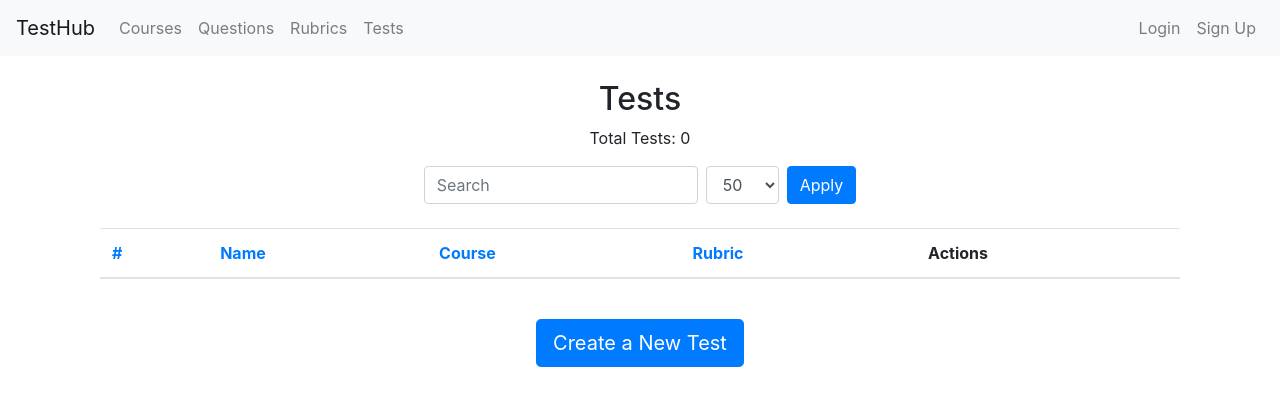
After one commit to rohitgkrmu/TestHub, a Flask app: page /tests/ in a window 1280 px wide. The commit adds this page. Shown: the top 406 px of the page. Run offline with Flask 3, Linux system fonts and the light colour scheme; data that the repository does not hold is empty; some libraries are stand-ins or nearby versions.

Commit message:
Add functionality to add, view, edit and delete tests

```diff
--- a/app.py
+++ b/app.py
@@ -8,12 +8,13 @@ from models import db, User
 from routes.courses import course_bp
 from routes.questions import question_bp
 from routes.rubrics import rubric_bp
+from routes.tests import test_bp
 from routes.auth import auth_bp
 
 def create_app():
     app = Flask(__name__)
     app.config.from_object('config.Config')
-    csrf = CSRFProtect(app)
+    csrf = CSRFProtect(app)  # Ensure CSRFProtect is initialized
 
     initialize_extensions(app)
     register_blueprints(app)
@@ -39,6 +40,7 @@ def register_blueprints(app):
     app.register_blueprint(course_bp, url_prefix='/courses')
     app.register_blueprint(question_bp, url_prefix='/questions')
     app.register_blueprint(rubric_bp, url_prefix='/rubrics')
+    app.register_blueprint(test_bp, url_prefix='/tests')
     app.register_blueprint(auth_bp)
 
 app = create_app()
--- /dev/null
+++ b/routes/tests.py
@@ -0,0 +1,91 @@
+from flask import Blueprint, request, render_template, redirect, url_for, flash
+from models import db, Test, Course, Rubric, Question
+from forms import TestCreationForm
+from utils import apply_filters, apply_sorting, apply_pagination
+import json
+
+test_bp = Blueprint('tests', __name__)
+
+@test_bp.route('/create', methods=['GET', 'POST'])
+def create_test():
+    form = TestCreationForm()
+    form.course.choices = [(course.id, course.name) for course in Course.query.all()]
+    form.rubric.choices = [(rubric.id, rubric.name) for rubric in Rubric.query.all()]
+
+    if form.validate_on_submit():
+        course_id = form.course.data
+        rubric_id = form.rubric.data
+        name = form.name.data
+
+        course = Course.query.get(course_id)
+        rubric = Rubric.query.get(rubric_id)
+        questions = Question.query.filter_by(course_id=course_id).all()
+
+        rubric_requirements = json.loads(rubric.sections)
+        selected_questions = []
+
+        question_pool = {
+            "single_mcq": [],
+            "multi_mcq": [],
+            "true_false": [],
+            "fill_blank": [],
+            "short_essay": [],
+            "long_essay": []
+        }
+
+        for question in questions:
+            if question.question_type in question_pool:
+                question_pool[question.question_type].append(question)
+
+        sufficient_questions = True
+        missing_questions = []
+
+        for section in rubric_requirements:
+            section_questions = []
+            for q_type, required_count in section.items():
+                if q_type == 'csrf_token':  # skip CSRF token
+                    continue
+                available_questions = question_pool.get(q_type, [])
+                if len(available_questions) < required_count:
+                    sufficient_questions = False
+                    missing_questions.append(f"{required_count - len(available_questions)} more {q_type.replace('_', ' ')} questions")
+                else:
+                    section_questions.extend(available_questions[:required_count])
+                    question_pool[q_type] = available_questions[required_count:]
+            selected_questions.extend(section_questions)
+
+        if not sufficient_questions:
+            flash(f"Not enough questions to create the test. Please add more questions: {', '.join(missing_questions)}", 'danger')
+            return redirect(url_for('tests.create_test'))
+
+        test = Test(name=name, course_id=course_id, rubric_id=rubric_id, questions=json.dumps([q.to_dict() for q in selected_questions]))
+        db.session.add(test)
+        db.session.commit()
+
+        flash('Test created successfully!', 'success')
+        return redirect(url_for('tests.view_test', test_id=test.id))
+
+    return render_template('test_form.html', form=form)
+
+@test_bp.route('/view/<int:test_id>', methods=['GET'])
+def view_test(test_id):
+    test = Test.query.get_or_404(test_id)
+    questions = json.loads(test.questions)
+    return render_template('test_view.html', test=test, questions=questions)
+
+@test_bp.route('/', methods=['GET', 'POST'], endpoint='list_tests')
+def list_tests():
+    query = Test.query
+
+    # Apply filters, sorting, and pagination
+    search_fields = ['name']
+    filter_fields = []
+    query = apply_filters(query, Test, search_fields, filter_fields)
+    query = apply_sorting(query, Test)
+    tests, total_tests, pagination = apply_pagination(query)
+
+    # Retrieve per_page and page from request arguments to pass to the template
+    per_page = int(request.args.get('per_page', 50))
+    page = int(request.args.get('page', 1))
+
+    return render_template('test_list.html', tests=tests, total_tests=total_tests, pagination=pagination, per_page=per_page, page=page)
--- a/templates/base.html
+++ b/templates/base.html
@@ -20,6 +20,9 @@
           </li>
           <li class="nav-item">
             <a class="nav-link" href="{{ url_for('rubrics.list_rubrics') }}">Rubrics</a>
+          </li>
+          <li class="nav-item">
+            <a class="nav-link" href="{{ url_for('tests.list_tests') }}">Tests</a>
           </li>
         </ul>
         <ul class="navbar-nav ml-auto">
--- a/templates/index.html
+++ b/templates/index.html
@@ -9,5 +9,6 @@
   <a class="btn btn-primary btn-lg" href="{{ url_for('courses.create_course') }}" role="button">Create a Course</a>
   <a class="btn btn-primary btn-lg" href="{{ url_for('questions.create_question') }}" role="button">Add a Question</a>
   <a class="btn btn-primary btn-lg" href="{{ url_for('rubrics.create_rubric') }}" role="button">Create a Rubric</a>
+  <a class="btn btn-primary btn-lg" href="{{ url_for('tests.create_test') }}" role="button">Create a Test</a>
 </div>
 {% endblock %}
--- /dev/null
+++ b/templates/test_list.html
@@ -0,0 +1,49 @@
+{% extends "base.html" %}
+{% block title %}Test List{% endblock %}
+{% block content %}
+<div class="container mt-4">
+  <h2 class="text-center">Tests</h2>
+  <p class="text-center">Total Tests: {{ total_tests }}</p>
+
+  {% with url=url_for('tests.list_tests'), filter_options=filter_options, per_page=per_page %}
+    {% include '_search_sort_filter_form.html' %}
+  {% endwith %}
+
+  <table class="table table-striped">
+    <thead>
+      <tr>
+        <th scope="col"><a href="{{ url_for('tests.list_tests', sort_by='id', sort_order='asc') }}">#</a></th>
+        <th scope="col"><a href="{{ url_for('tests.list_tests', sort_by='name', sort_order='asc') }}">Name</a></th>
+        <th scope="col"><a href="{{ url_for('tests.list_tests', sort_by='course_id', sort_order='asc') }}">Course</a></th>
+        <th scope="col"><a href="{{ url_for('tests.list_tests', sort_by='rubric_id', sort_order='asc') }}">Rubric</a></th>
+        <th scope="col">Actions</th>
+      </tr>
+    </thead>
+    <tbody>
+      {% for test in tests %}
+      <tr>
+        <th scope="row">{{ loop.index }}</th>
+        <td>{{ test.name }}</td>
+        <td>{{ test.course.name }}</td>
+        <td>{{ test.rubric.name }}</td>
+        <td>
+          <a href="{{ url_for('tests.view_test', test_id=test.id) }}" class="btn btn-info btn-sm">View</a>
+          <a href="{{ url_for('tests.edit_test', test_id=test.id) }}" class="btn btn-primary btn-sm">Edit</a>
+          <form action="{{ url_for('tests.delete_test', test_id=test.id) }}" method="post" style="display:inline;">
+            <button type="submit" class="btn btn-danger btn-sm">Delete</button>
+          </form>
+        </td>
+      </tr>
+      {% endfor %}
+    </tbody>
+  </table>
+
+  {% with pagination=pagination, pagination_endpoint='tests.list_tests', per_page=per_page %}
+    {% include '_pagination_controls.html' %}
+  {% endwith %}
+
+  <div class="text-center mt-4">
+    <a class="btn btn-primary btn-lg" href="{{ url_for('tests.create_test') }}" role="button">Create a New Test</a>
+  </div>
+</div>
+{% endblock %}
```
Also changed, not shown: forms.py (+13 -2 lines), models.py (+11 -1 lines), routes/auth.py (+11 -8 lines), templates/login.html (+4 -5 lines), templates/signup.html (+5 -5 lines), templates/test_form.html (added, +20 -0 lines), templates/test_view.html (added, +22 -0 lines), instance/exam_office.db.
